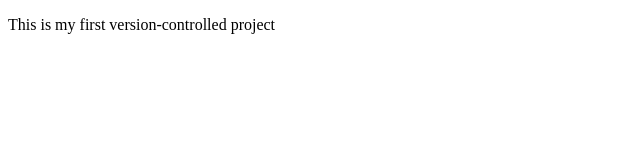
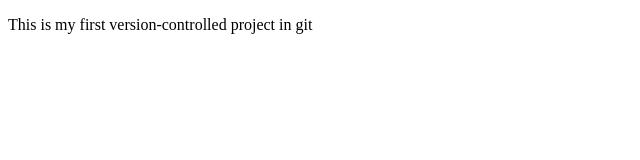
Before and after one commit to toothless101/myPortfolio-v2-, a plain HTML site: page index.html in a window 1280 px wide. Shown: the full height of the page, 0-640 px from the left. Drawn offline with Linux system fonts and the light colour scheme.

Commit message:
Update Project files

```diff
--- a/index.html
+++ b/index.html
@@ -6,6 +6,6 @@
     <title>Document</title>
 </head>
 <body>
-    <p>This is my first version-controlled project</p>
+    <p>This is my first version-controlled project in git</p>
 </body>
 </html>
```
